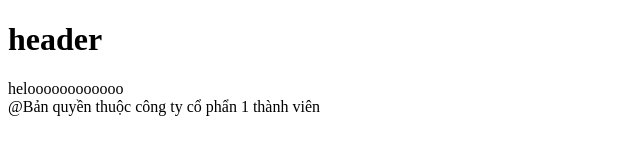
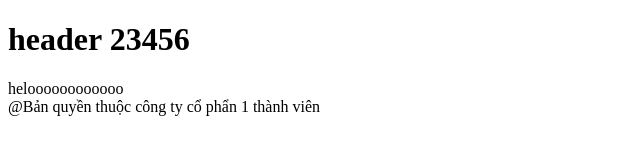
Before and after one commit to phuongnam08/XTH-WEB302, a plain HTML site: page index.html in a window 1280 px wide. Shown: the whole page, without its empty margins (0-640 px from the left). Drawn offline with Linux system fonts and the light colour scheme.

Commit message:
Sửa header

```diff
--- a/index.html
+++ b/index.html
@@ -8,7 +8,7 @@
 </head>
 <body>
     <header>
-        <h1>header</h1>
+        <h1>header 23456</h1>
     </header>
     <main>
         heloooooooooooo
```
